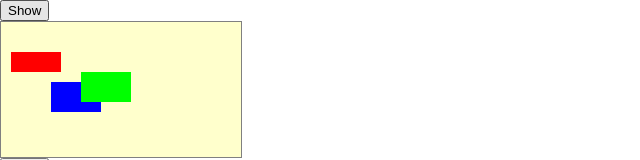
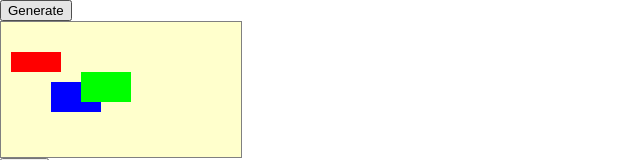
Before and after one commit to snakajima/studio-js, a React (Create React App) app: page / in a window 1280 px wide. Shown: the top 160 px of the page, without its empty margins (0-640 px from the left). Built offline with nearby package versions, Linux system fonts and the light colour scheme.

Commit message:
generate

```diff
--- a/src/App.js
+++ b/src/App.js
@@ -60,14 +60,14 @@ class App extends Component {
     window.store.setApplication(this);
   }
 
-  showSwipe() {
+  generate() {
     alert((new Generator(window.store)).generate());
   }
 
   render() {
     return (
       <div className="App">
-        <button onClick={ this.showSwipe }>Show</button>
+        <button onClick={ this.generate }>Generate</button>
         <Scene elements={ this.states.elements }/>
         <Pages pages={ this.states.pages }
                sceneElements={ this.states.elements }/>
```
